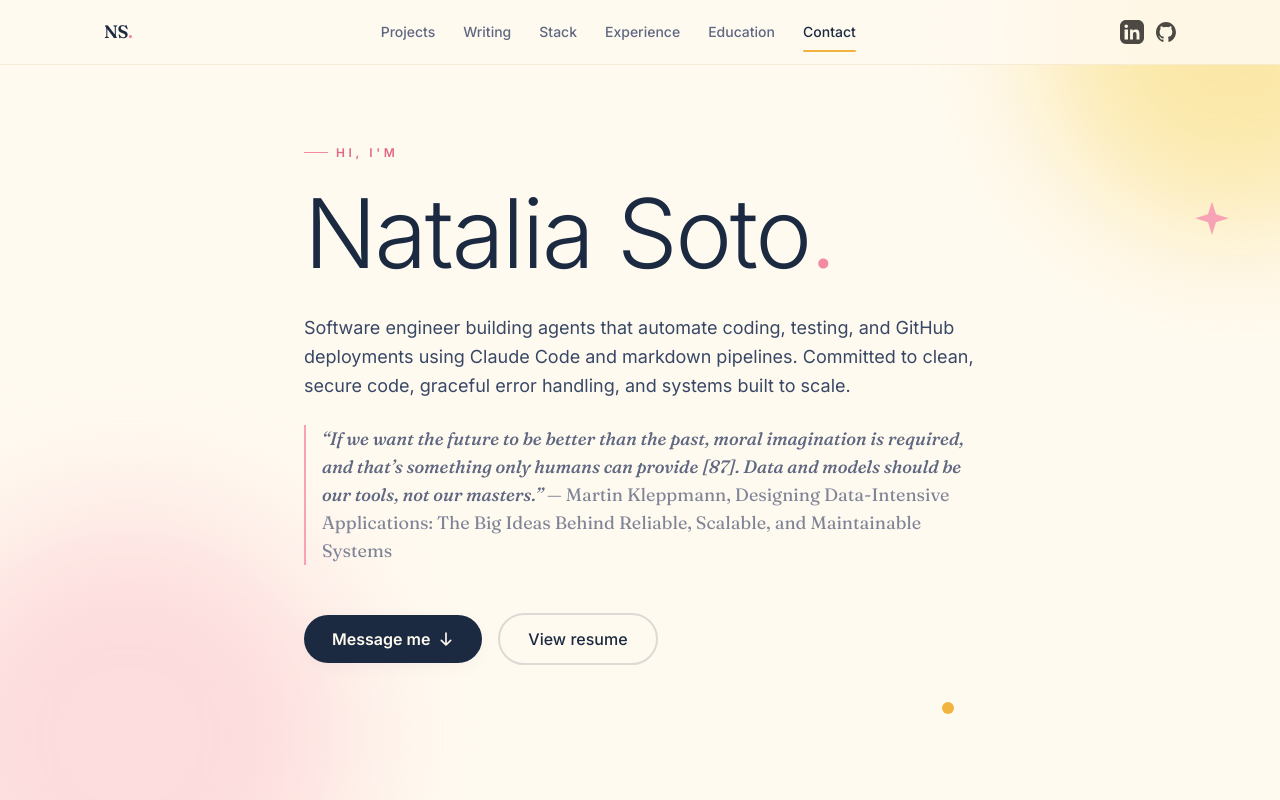
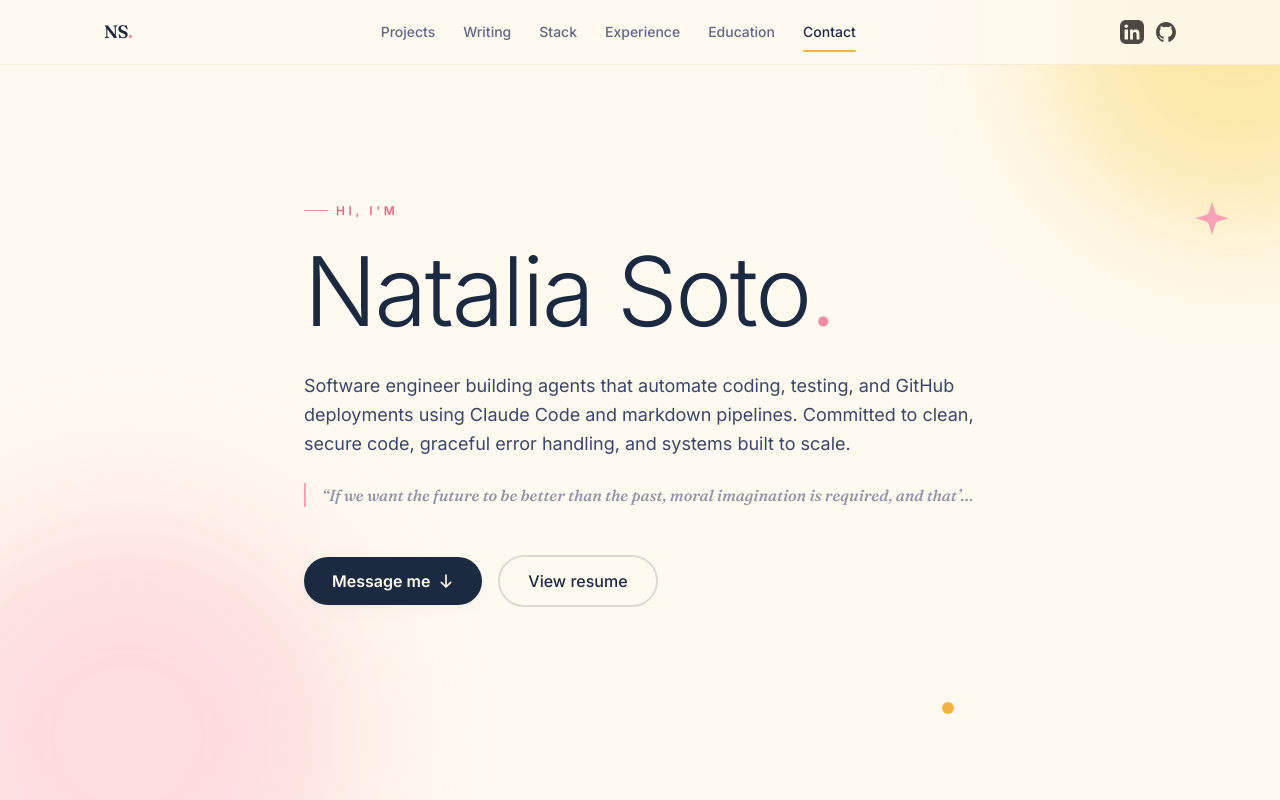
Before and after one commit to nataliamelissas/nataliasoto, a React (Vite) app: page / in a window 1280 px wide. Shown: the top 800 px of the page. Built offline with nearby package versions, Linux system fonts and the light colour scheme.

Commit message:
Add scroll/hover/tap-expanding dynamic hero quote

```diff
--- /dev/null
+++ b/src/components/HeroQuote.tsx
@@ -0,0 +1,71 @@
+import React from "react";
+import { PROFILE } from "../constants/content";
+import { useScrolledPast } from "../hooks/useScrolledPast";
+
+// Expand as soon as the user begins scrolling down from the top.
+const EXPAND_THRESHOLD_PX = 32;
+
+const SHARED_QUOTE = "font-display italic border-l-2 border-rose-300 pl-4";
+
+/**
+ * Hero quote that stays compact at the top of the page — a single muted
+ * teaser line — then expands to the full quote + attribution once the user
+ * starts scrolling. Height morphs via the grid-rows 0fr→1fr trick; both
+ * states cross-fade. Honors prefers-reduced-motion.
+ */
+const HeroQuote: React.FC = () => {
+  const scrolled = useScrolledPast(EXPAND_THRESHOLD_PX);
+  const [hovered, setHovered] = React.useState(false);
+  const [tapped, setTapped] = React.useState(false);
+
+  // Open on scroll, on hover (desktop), or on tap/focus (touch + keyboard).
+  const expanded = scrolled || hovered || tapped;
+
+  return (
+    <div
+      className="mb-12 max-w-2xl cursor-pointer"
+      onMouseEnter={() => setHovered(true)}
+      onMouseLeave={() => setHovered(false)}
+      onClick={() => setTapped((t) => !t)}
+      onFocus={() => setHovered(true)}
+      onBlur={() => setHovered(false)}
+      tabIndex={0}
+      role="button"
+      aria-expanded={expanded}
+      aria-label="Show quote"
+    >
+      {/* Collapsed teaser: one muted line, attribution hidden */}
+      <div
+        aria-hidden={expanded}
+        className={`overflow-hidden transition-all duration-500 ease-out motion-reduce:transition-none ${
+          expanded ? "max-h-0 opacity-0" : "max-h-12 opacity-100"
+        }`}
+      >
+        <p className={`${SHARED_QUOTE} text-base text-ink-400/70 truncate`}>
+          {PROFILE.quote}
+        </p>
+      </div>
+
+      {/* Expanded: full quote + attribution */}
+      <div
+        className={`grid transition-all duration-700 ease-out motion-reduce:transition-none ${
+          expanded
+            ? "grid-rows-[1fr] opacity-100 translate-y-0"
+            : "grid-rows-[0fr] opacity-0 translate-y-2"
+        }`}
+      >
+        <div className="overflow-hidden">
+          <p className={`${SHARED_QUOTE} text-base md:text-lg text-ink-400`}>
+            {PROFILE.quote}
+            <span className="not-italic text-ink-400/80">
+              {" "}
+              — {PROFILE.quoteSource}
+            </span>
+          </p>
+        </div>
+      </div>
+    </div>
+  );
+};
+
+export default HeroQuote;
--- a/src/constants/content.ts
+++ b/src/constants/content.ts
@@ -27,9 +27,9 @@ export const PROFILE = {
   summary:
     'Software engineer building agents that automate coding, testing, and GitHub deployments using Claude Code and markdown pipelines. Committed to clean, secure code, graceful error handling, and systems built to scale.',
   quote:
-    '“If we want the future to be better than the past, moral imagination is required, and that’s something only humans can provide [87]. Data and models should be our tools, not our masters.”',
+    '“If we want the future to be better than the past, moral imagination is required, and that’s something only humans can provide. Data and models should be our tools, not our masters.”',
   quoteSource:
-    'Martin Kleppmann, Designing Data-Intensive Applications: The Big Ideas Behind Reliable, Scalable, and Maintainable Systems',
+    'Martin Kleppmann, Designing Data-Intensive Applications',
 };
 
 export const SOCIAL = {
--- /dev/null
+++ b/src/hooks/useScrolledPast.ts
@@ -0,0 +1,33 @@
+import { useEffect, useState } from 'react';
+
+/**
+ * Returns true once the window has scrolled past `threshold` pixels.
+ * Zero-dep, passive scroll listener throttled with requestAnimationFrame.
+ */
+export function useScrolledPast(threshold = 0): boolean {
+  const [scrolled, setScrolled] = useState(false);
+
+  useEffect(() => {
+    let frame = 0;
+
+    const update = () => {
+      frame = 0;
+      setScrolled(window.scrollY > threshold);
+    };
+
+    const onScroll = () => {
+      if (frame) return;
+      frame = requestAnimationFrame(update);
+    };
+
+    update(); // sync initial state (e.g. on reload mid-page)
+    window.addEventListener('scroll', onScroll, { passive: true });
+
+    return () => {
+      window.removeEventListener('scroll', onScroll);
+      if (frame) cancelAnimationFrame(frame);
+    };
+  }, [threshold]);
+
+  return scrolled;
+}
--- a/src/pages/HomePage.tsx
+++ b/src/pages/HomePage.tsx
@@ -1,5 +1,6 @@
 import React from "react";
 import ContactBanner from "../components/ContactBanner";
+import HeroQuote from "../components/HeroQuote";
 import ProfileImage from "../components/ProfileImage";
 import SectionHeader from "../components/SectionHeader";
 import ProjectCard from "../components/ProjectCard";
@@ -80,13 +81,7 @@ const HomePage: React.FC = () => {
             {PROFILE.summary}
           </p>
 
-          <p className="font-display text-base md:text-lg italic text-ink-400 border-l-2 border-rose-300 pl-4 mb-12 max-w-2xl">
-            {PROFILE.quote}
-            <span className="not-italic text-ink-400/80">
-              {" "}
-              — {PROFILE.quoteSource}
-            </span>
-          </p>
+          <HeroQuote />
 
           <div className="flex flex-wrap items-center gap-4">
             <button
```
